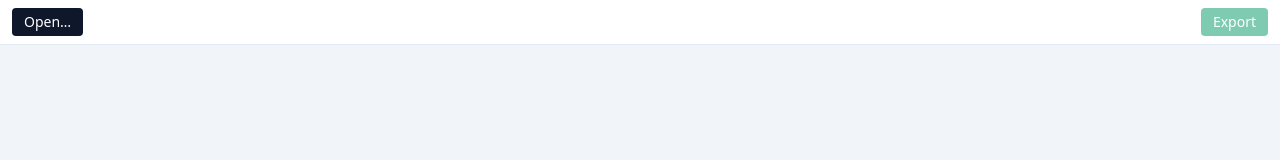
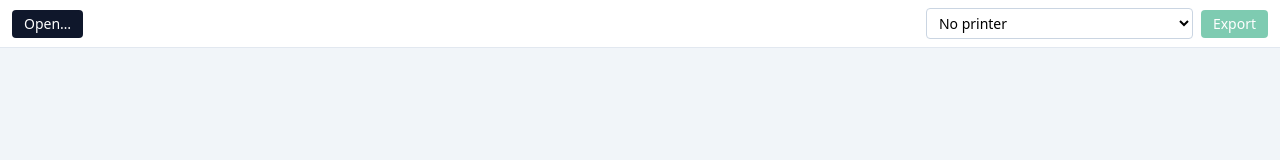
Before and after one commit to Goodsmileduck/pasak3d, a React (Vite) app: page / in a window 1280 px wide. Shown: the top 160 px of the page. Built offline with nearby package versions, Linux system fonts and the light colour scheme.

Commit message:
feat(m3): printer panel and status bar fit indicator

```diff
--- a/src/App.tsx
+++ b/src/App.tsx
@@ -6,6 +6,7 @@ import { StatusBar } from "./components/StatusBar";
 import { Spinner } from "./components/Spinner";
 import { Toolbar } from "./components/Toolbar";
 import { CutPanel } from "./components/CutPanel";
+import { PrinterPanel } from "./components/PrinterPanel";
 import { loadModel } from "./lib/loaders";
 import { useCutSession } from "./hooks/useCutSession";
 import { autoPlaceCutDowels } from "./lib/cut/auto-place-cut-dowels";
@@ -134,6 +135,12 @@ export default function App() {
         onOpen={() => fileInputRef.current?.click()}
         onExport={onExport}
         canExport={hasCutParts}
+        printerSlot={
+          <PrinterPanel
+            selected={session.session.printer}
+            onChange={session.setPrinter}
+          />
+        }
       />
       <main className="flex-1 flex relative">
         {showCutPanel && bbox && (
@@ -200,7 +207,17 @@ export default function App() {
           )}
         </div>
       </main>
-      {modelInfo && <StatusBar info={modelInfo} isDark={false} isLoading={false} error={null} />}
+      {modelInfo && (
+        <StatusBar
+          info={modelInfo}
+          isDark={false}
+          isLoading={false}
+          error={null}
+          parts={session.partsArray.map((p) => ({ visible: p.meta.visible, isDowel: p.isDowel, group: p.group }))}
+          printer={session.session.printer}
+          onSuggestCuts={() => { /* M3 B3: filled in Task 6 */ }}
+        />
+      )}
     </div>
   );
 }
--- /dev/null
+++ b/src/components/PrinterPanel.tsx
@@ -0,0 +1,25 @@
+import { PRINTER_PRESETS } from "../lib/printer-presets";
+import type { PrinterPreset } from "../types";
+
+type Props = {
+  selected: PrinterPreset | null;
+  onChange: (p: PrinterPreset | null) => void;
+};
+
+export function PrinterPanel({ selected, onChange }: Props) {
+  return (
+    <select
+      className="border border-slate-300 rounded px-2 py-1 text-sm"
+      value={selected?.id ?? ""}
+      onChange={(e) => {
+        const id = e.target.value;
+        onChange(id === "" ? null : PRINTER_PRESETS.find((p) => p.id === id) ?? null);
+      }}
+    >
+      <option value="">No printer</option>
+      {PRINTER_PRESETS.map((p) => (
+        <option key={p.id} value={p.id}>{p.name} ({p.buildVolume.x}×{p.buildVolume.y}×{p.buildVolume.z})</option>
+      ))}
+    </select>
+  );
+}
--- a/src/components/StatusBar.tsx
+++ b/src/components/StatusBar.tsx
@@ -1,10 +1,15 @@
-import type { ModelInfo } from "../types";
+import * as THREE from "three";
+import type { ModelInfo, PrinterPreset } from "../types";
+import { dimensionsFromBBox, fitsInPrinter } from "../lib/printer-presets";
 
 interface StatusBarProps {
   info: ModelInfo | null;
   error: string | null;
   isDark: boolean;
   isLoading: boolean;
+  parts?: Array<{ visible: boolean; isDowel: boolean; group: THREE.Group }>;
+  printer?: PrinterPreset | null;
+  onSuggestCuts?: () => void;
 }
 
 function formatFileSize(bytes: number): string {
@@ -12,7 +17,55 @@ function formatFileSize(bytes: number): string {
   return `${(bytes / 1_000).toFixed(1)} KB`;
 }
 
-export function StatusBar({ info, error, isDark, isLoading }: StatusBarProps) {
+function FitIndicator({
+  parts,
+  printer,
+  onSuggestCuts,
+}: {
+  parts: Array<{ visible: boolean; isDowel: boolean; group: THREE.Group }>;
+  printer: PrinterPreset | null | undefined;
+  onSuggestCuts?: () => void;
+}) {
+  if (!printer) {
+    return (
+      <span className="ml-auto px-2 py-0.5 rounded-full text-xs bg-gray-100 text-gray-500">
+        Add a printer to check fit
+      </span>
+    );
+  }
+
+  const visibleParts = parts.filter((p) => p.visible && !p.isDowel);
+  if (visibleParts.length === 0) return null;
+
+  const tooBig = visibleParts.filter((p) => {
+    const bb = new THREE.Box3().setFromObject(p.group);
+    return !fitsInPrinter(dimensionsFromBBox(bb), printer);
+  });
+
+  if (tooBig.length === 0) {
+    return (
+      <span className="ml-auto px-2 py-0.5 rounded-full text-xs bg-green-100 text-green-700">
+        All parts fit {printer.name}
+      </span>
+    );
+  }
+
+  return (
+    <span className="ml-auto flex items-center gap-1 px-2 py-0.5 rounded-full text-xs bg-amber-100 text-amber-700">
+      {tooBig.length} {tooBig.length === 1 ? "part" : "parts"} too big
+      {onSuggestCuts && (
+        <button
+          className="underline hover:no-underline"
+          onClick={onSuggestCuts}
+        >
+          Suggest cuts
+        </button>
+      )}
+    </span>
+  );
+}
+
+export function StatusBar({ info, error, isDark, isLoading, parts, printer, onSuggestCuts }: StatusBarProps) {
   const bg = isDark
     ? "bg-neutral-900 border-neutral-700 text-neutral-400"
     : "bg-gray-50 border-gray-200 text-gray-500";
@@ -39,7 +92,9 @@ export function StatusBar({ info, error, isDark, isLoading }: StatusBarProps) {
           <span className="hidden md:inline">
             {info.dimensions.x.toFixed(1)} × {info.dimensions.y.toFixed(1)} × {info.dimensions.z.toFixed(1)} mm
           </span>
-          {/* TODO M3: printer-fit indicator */}
+          {parts !== undefined && (
+            <FitIndicator parts={parts} printer={printer} onSuggestCuts={onSuggestCuts} />
+          )}
         </>
       )}
 
--- a/src/components/Toolbar.tsx
+++ b/src/components/Toolbar.tsx
@@ -1,14 +1,18 @@
+import type { ReactNode } from "react";
+
 type Props = {
   onOpen: () => void;
   onExport: () => void;
   canExport: boolean;
+  printerSlot?: ReactNode;
 };
 
-export function Toolbar({ onOpen, onExport, canExport }: Props) {
+export function Toolbar({ onOpen, onExport, canExport, printerSlot }: Props) {
   return (
-    <div className="px-3 py-2 bg-white border-b border-slate-200 flex gap-2 text-sm">
+    <div className="px-3 py-2 bg-white border-b border-slate-200 flex gap-2 text-sm items-center">
       <button className="px-3 py-1 bg-slate-900 text-white rounded" onClick={onOpen}>Open…</button>
       <div className="flex-1" />
+      {printerSlot}
       <button
         className="px-3 py-1 bg-emerald-600 text-white rounded disabled:opacity-50"
         disabled={!canExport}
```
